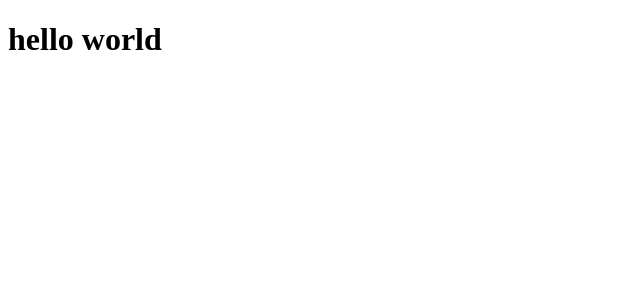
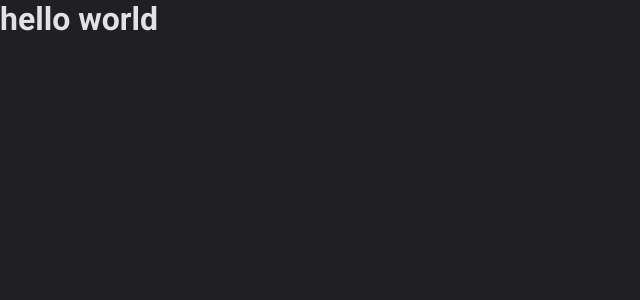
Before and after one commit to diipacheco/dt-money, a React (Vite) app: page / in a window 1280 px wide. Shown: the top 300 px of the page, without its empty margins (0-640 px from the left). Built offline with nearby package versions, Linux system fonts and the light colour scheme.

Commit message:
Configure global styles with styled-components

```diff
--- a/index.html
+++ b/index.html
@@ -2,12 +2,17 @@
 <html lang="en">
 <head>
   <meta charset="UTF-8" />
+  <link rel="preconnect" href="https://fonts.googleapis.com">
+  <link rel="preconnect" href="https://fonts.gstatic.com" crossorigin>
+  <link href="https://fonts.googleapis.com/css2?family=Roboto:wght@400;700&display=swap" rel="stylesheet">
   <link rel="icon" type="image/svg+xml" href="/vite.svg" />
   <meta name="viewport" content="width=device-width, initial-scale=1.0" />
   <title>DT Money</title>
 </head>
+
 <body>
   <div id="root"></div>
   <script type="module" src="/src/main.tsx"></script>
 </body>
+
 </html>
--- a/src/App.tsx
+++ b/src/App.tsx
@@ -1,3 +1,13 @@
+import { ThemeProvider } from "styled-components";
+
+import { defaultTheme } from "./styles/themes/default";
+import { GlobalStyles } from "./styles/GlobalStyles";
+
 export function App() {
-  return <h1>hello world</h1>;
+  return (
+    <ThemeProvider theme={defaultTheme}>
+      <GlobalStyles />
+      <h1>hello world</h1>
+    </ThemeProvider>
+  );
 }
--- /dev/null
+++ b/src/styles/GlobalStyles.ts
@@ -0,0 +1,24 @@
+import { createGlobalStyle } from "styled-components";
+
+export const GlobalStyles = createGlobalStyle`
+  * {
+    margin: 0;
+    padding: 0;
+    box-sizing: border-box;
+  }
+
+  :focus {
+    outline: 0;
+    box-shadow: 0 0 0 2px ${({ theme }) => theme["green-500"]};
+  }
+
+  body {
+    background-color: ${({ theme }) => theme["gray-800"]};
+    color: ${({ theme }) => theme["gray-100"]};
+    -webkit-font-smoothing: antialiased;
+  }
+
+  body, input-security, text-area, button {
+    font: 400 1rem Roboto, sans-serif;
+  }
+`;
--- /dev/null
+++ b/src/styles/themes/default.ts
@@ -0,0 +1,20 @@
+export const defaultTheme = {
+  white: "#fff",
+
+  "gray-100": "#E1E1E6",
+  "gray-300": "#C4C4CC",
+  "gray-400": "#8D8D99",
+  "gray-500": "#7C7C8A",
+  "gray-600": "#323238",
+  "gray-700": "#29292E",
+  "gray-800": "#202024",
+  "gray-900": "#121214",
+
+  "green-300": "#00B37E",
+  "green-500": "#00875F",
+  "green-700": "#015F43",
+
+  "red-300": "#F75A68",
+  "red-500": "#AB222E",
+  "red-700": "#7A1921",
+} as const;
```
Also changed, not shown: src/@types/styled.d.ts (added, +9 -0 lines). Lines whose indentation alone changed are shown as unchanged.
